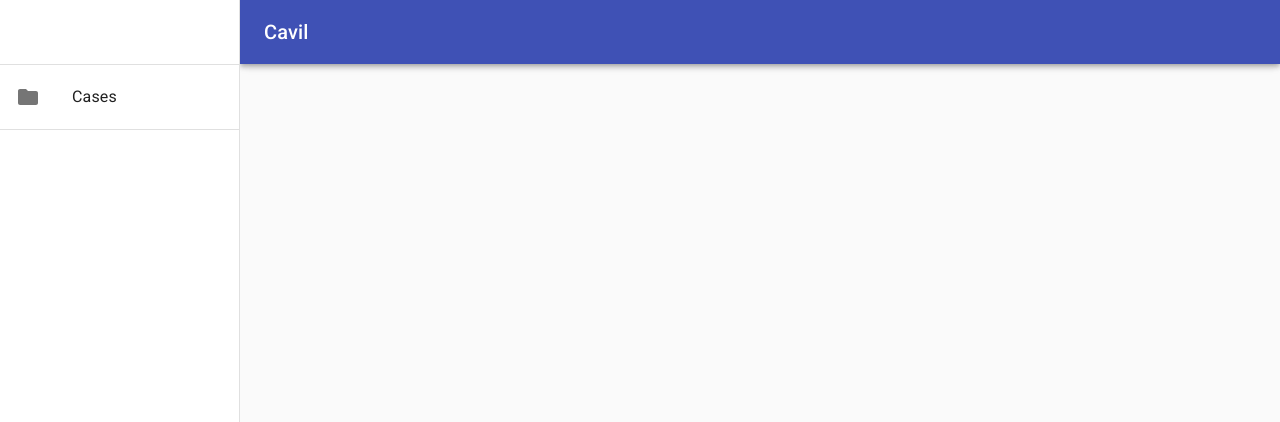
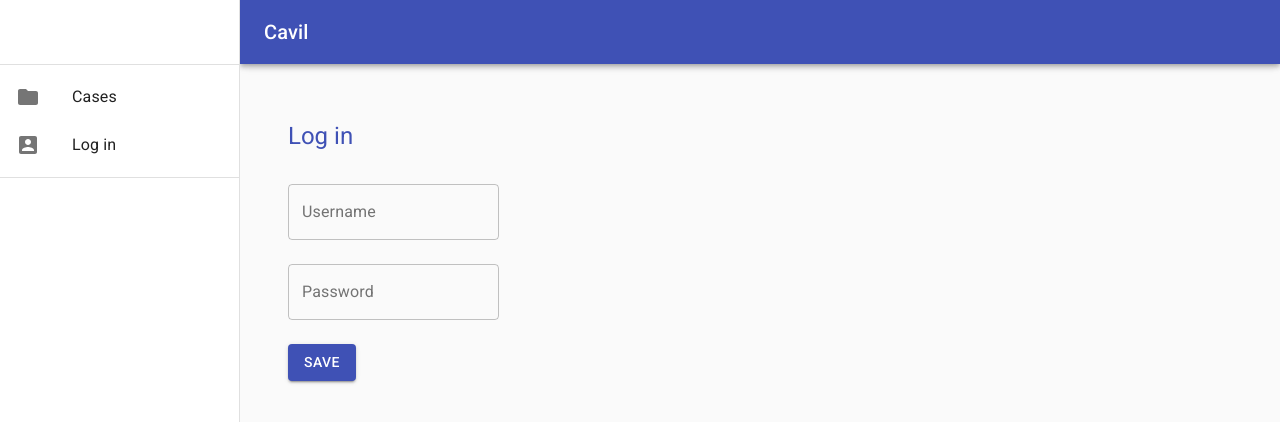
Before and after one commit to eddiejessup/cavil, a React (Create React App) app: page /login in a window 1280 px wide. Shown: the top 422 px of the page. Built offline with nearby package versions, Linux system fonts and the light colour scheme.

Commit message:
feat: Add log-in screen

```diff
--- a/src/Api.ts
+++ b/src/Api.ts
@@ -125,19 +125,24 @@ interface FetchJSON {
   method?: string;
 }
 
+export const setAuth = (username: string, password: string) => {
+  window.localStorage.setItem("cavil/username", username);
+  window.localStorage.setItem("cavil/password", password);
+};
+
 const fetchJSON = async (url: string, opts: FetchJSON) => {
-  const username = window.localStorage.getItem('cavil/username')
-  const password = window.localStorage.getItem('cavil/password')
+  const username = window.localStorage.getItem("cavil/username");
+  const password = window.localStorage.getItem("cavil/password");
   const headers = {
     "Content-Type": "application/json",
-    "Authorization": 'Basic ' + btoa(`${username}:${password}`),
-  }
+    Authorization: "Basic " + btoa(`${username}:${password}`),
+  };
   return fetch(url, {
     ...opts,
     headers,
     body: opts.bodyObj === undefined ? undefined : JSON.stringify(opts.bodyObj),
   });
-}
+};
 
 const fetchCavil = async (
   path: string,
--- a/src/App.tsx
+++ b/src/App.tsx
@@ -17,10 +17,12 @@ import {
   Hidden,
 } from "@material-ui/core";
 import MenuIcon from "@material-ui/icons/Menu";
+import FolderIcon from "@material-ui/icons/Folder";
+import AccountBoxIcon from "@material-ui/icons/AccountBox";
 import { useStyles } from "./Style";
-import { screenData } from "./Screen";
 import { CasesScreen } from "./CasesScreen";
 import { CaseScreen } from "./CaseScreen";
+import { LoginScreen } from "./LoginScreen";
 import { ListItemLink } from "./ListItemLink";
 
 export const App: React.FunctionComponent<{}> = (props) => {
@@ -56,14 +58,18 @@ export const App: React.FunctionComponent<{}> = (props) => {
       <div className={classes.toolbar} />
       <Divider />
       <List>
-        {screenData.map(({ screen, label, icon, path }) => (
-          <ListItemLink
-            to={`/${path}`}
-            key={screen}
-            icon={icon}
-            primary={label}
-          />
-        ))}
+        <ListItemLink
+          to="/cases"
+          key="cases"
+          icon={<FolderIcon />}
+          primary="Cases"
+        />
+        <ListItemLink
+          to="/login"
+          key="login"
+          icon={<AccountBoxIcon />}
+          primary="Log in"
+        />
       </List>
       <Divider />
     </div>
@@ -119,6 +125,9 @@ export const App: React.FunctionComponent<{}> = (props) => {
             <Route path="/cases/:caseLabel">
               <CaseScreen />
             </Route>
+            <Route path="/login">
+              <LoginScreen />
+            </Route>
           </Switch>
         </main>
       </div>
--- /dev/null
+++ b/src/LoginScreen.tsx
@@ -0,0 +1,99 @@
+import React from "react";
+import { Container, Grid, Button, TextField } from "@material-ui/core";
+import { useStyles } from "./Style";
+import { Title } from "./Common";
+import { setAuth } from "./Api";
+
+interface LoginScreenProps {}
+
+export const LoginScreen: React.FunctionComponent<LoginScreenProps> = (
+  props
+) => {
+  const classes = useStyles();
+
+  return (
+    <Container maxWidth="lg" className={classes.container}>
+      <Grid container spacing={3}>
+        <Grid item>
+          <Title>Log in</Title>
+        </Grid>
+
+        <Grid item xs={12}>
+          <LoginForm />
+        </Grid>
+      </Grid>
+    </Container>
+  );
+};
+
+interface LoginFormProps {}
+
+interface FormInputData {
+  username: string;
+  password: string;
+}
+
+const initialFormInputData = {
+  username: "",
+  password: "",
+};
+
+export const LoginForm: React.FunctionComponent<LoginFormProps> = (props) => {
+  const [formData, setFormData] = React.useState<FormInputData>(
+    initialFormInputData
+  );
+
+  const onSubmit = async (event: React.FormEvent<HTMLFormElement>) => {
+    // Don't automatically reload on submit.
+    event.preventDefault();
+    setAuth(formData.username, formData.password);
+  };
+
+  return (
+    <form onSubmit={onSubmit}>
+      <Grid
+        container
+        direction="column"
+        justify="flex-start"
+        alignItems="flex-start"
+        spacing={3}
+      >
+        <Grid item xs={12}>
+          <TextField
+            id="login-username"
+            label="Username"
+            variant="outlined"
+            value={formData.username}
+            onChange={(event: React.ChangeEvent<HTMLInputElement>) => {
+              setFormData({
+                ...formData,
+                username: event.target.value,
+              });
+            }}
+          />
+        </Grid>
+
+        <Grid item xs={12}>
+          <TextField
+            id="login-password"
+            label="Password"
+            variant="outlined"
+            value={formData.password}
+            onChange={(event: React.ChangeEvent<HTMLInputElement>) => {
+              setFormData({
+                ...formData,
+                password: event.target.value,
+              });
+            }}
+          />
+        </Grid>
+
+        <Grid item xs={12}>
+          <Button variant="contained" color="primary" type="submit">
+            Save
+          </Button>
+        </Grid>
+      </Grid>
+    </form>
+  );
+};
--- a/src/NewCase.tsx
+++ b/src/NewCase.tsx
@@ -59,7 +59,7 @@ export const NewCaseForm: React.FunctionComponent<NewCaseFormProps> = ({
     <form onSubmit={onSubmit}>
       <Grid
         container
-        direction="row"
+        direction="column"
         justify="flex-start"
         alignItems="flex-start"
         spacing={3}
--- a/src/Screen.tsx
+++ /dev/null
@@ -1,21 +0,0 @@
-import React from "react";
-import FolderIcon from "@material-ui/icons/Folder";
-import { CaseLabel } from "./Api";
-
-export type Screen = "cases" | "decisions";
-
-interface ScreenData {
-  screen: Screen;
-  label: CaseLabel;
-  icon: JSX.Element;
-  path: string;
-}
-
-export const screenData: Array<ScreenData> = [
-  {
-    screen: "cases",
-    label: "Cases",
-    icon: <FolderIcon />,
-    path: "cases",
-  },
-];
```
